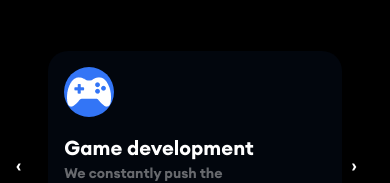
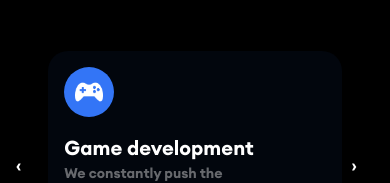
Before and after one commit to Shamsiddin007/adduic, a Next.js app: page /service-us in a window 390 px wide. Shown: the part 593-776 px from the top of the page. Built offline with nearby package versions, Linux system fonts and the light colour scheme.

Commit message:
i changed service page in app  and workopportunite page in components

```diff
--- a/src/app/service-us/page.tsx
+++ b/src/app/service-us/page.tsx
@@ -69,7 +69,7 @@ function Page() {
 
                   {/* Icon */}
                   <div className="bg-[#3375F6] w-[50px] h-[50px] md:w-[60px] md:h-[60px] lg:w-[76px] lg:h-[76px] flex items-center justify-center rounded-full mb-4 md:mb-6 lg:mb-8">
-                    <Image src={Game} alt="" />
+                    <Image src={Game} alt="" className="p-2 md:p-2"/>
                   </div>
 
                   {/* Title */}
--- a/src/components/WorkOpportunities.tsx
+++ b/src/components/WorkOpportunities.tsx
@@ -51,7 +51,7 @@ const Workopportunite = () => {
                 className="px-8 py-6 w-full rounded-[24px] bg-gradient-to-r from-[#3375F61C] via-transparent to-[#3375F61C] border border-[#FFFFFF1A]"
               >
                 <h2 className="text-xl font-thin mb-4">{job.jobTitle}</h2>
-                <p className="relative mb-4 w-[110%] h-[1px] bg-[#FFFFFF1A] rounded"></p>
+                <p className="relative mb-4 w-[100%] h-[1px] bg-[#FFFFFF1A] rounded"></p>
                 <div className="flex items-center mb-6">
                   <span className="mr-2">
                     <Image src={money} alt="money img" />
```
